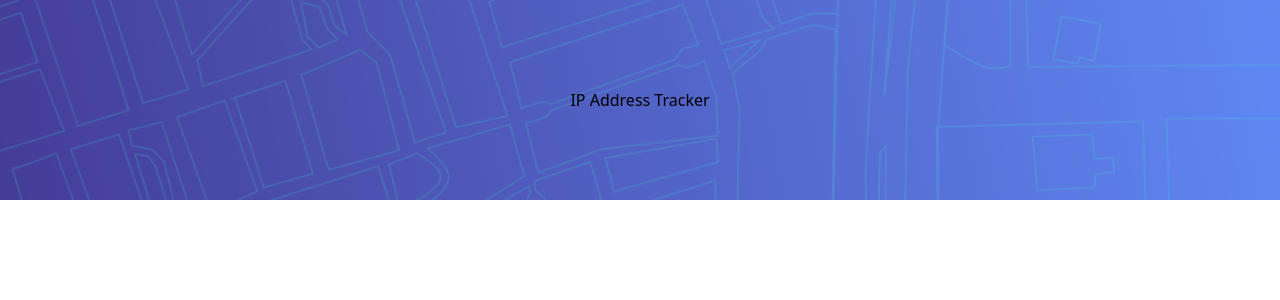
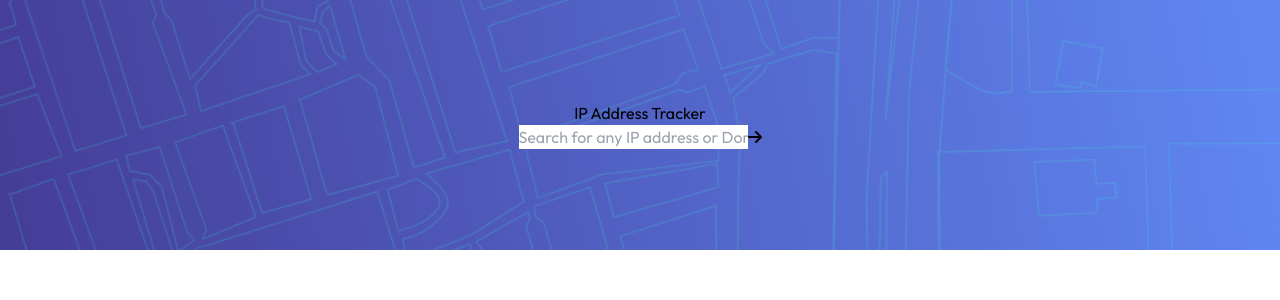
Before and after one commit to Afari-Richmond/IP-Address-Tracker-, a React (Vite) app: page / in a window 1280 px wide. Shown: the top 300 px of the page. Built offline with nearby package versions, Linux system fonts and the light colour scheme.

Commit message:
Build the search bar

```diff
--- a/src/components/SearchBar.jsx
+++ b/src/components/SearchBar.jsx
@@ -1,9 +1,19 @@
-
+import { FontAwesomeIcon } from "@fortawesome/react-fontawesome";
+import { faArrowRight } from "@fortawesome/free-solid-svg-icons";
 
 const SearchBar = () => {
   return (
-    <div>SearchBar</div>
-  )
-}
+    <div className="mt-14 ">
+      <input
+        type="text"
+        placeholder="Search for any IP address or Domain"
+        className="flex-1  border-none outline-none px-5 py-2.5 rounded-tl-xl rounded-bl-xl w-96 pl-6 !mb-24"
+      />
+      <button className="border-none bg-black text-base px-4 py-2.5 rounded-br-xl rounded-tr-xl cursor-pointer text-white mb-8">
+        <FontAwesomeIcon icon={faArrowRight} />
+      </button>
+    </div>
+  );
+};
 
-export default SearchBar
+export default SearchBar;
--- a/src/index.css
+++ b/src/index.css
@@ -1,3 +1,14 @@
+@import url("https://fonts.googleapis.com/css2?family=Outfit:wght@100..900&display=swap");
+
 @tailwind base;
 @tailwind components;
 @tailwind utilities;
+
+
+
+* {
+  padding: 0;
+  margin: 0;
+  box-sizing: border-box;
+  font-family: "Outfit", serif;
+}
--- a/src/pages/HomePage.jsx
+++ b/src/pages/HomePage.jsx
@@ -1,13 +1,19 @@
 import { HomePageContainer } from "../styles/HomePage.styled";
+import SearchBar from "../components/SearchBar";
 
 const HomePage = () => {
   return (
-    <HomePageContainer>
-      <div className="background">
-        <div className="heading">IP Address Tracker</div>
+    <>
+      <HomePageContainer>
+        <div className="background">
+          <div className="text-4xl text-white !mt-20">IP Address Tracker</div>
+        </div>
+      <div className="search-bar">
+      <SearchBar />
       </div>
+      </HomePageContainer>
 
-    </HomePageContainer>
+    </>
   );
 };
 
--- a/src/styles/HomePage.styled.jsx
+++ b/src/styles/HomePage.styled.jsx
@@ -3,11 +3,12 @@ import styles from "styled-components";
 export const HomePageContainer = styles.div`
 
 display: flex;
+flex-direction: column;
 align-items: center;
 justify-content: center;
 background-image: url('./src/assets/images/pattern-bg-desktop.png');
 width: 100%;
-height: 200px;
+height: 250px;
 background-size: cover;
 background-position: center;
 
```
